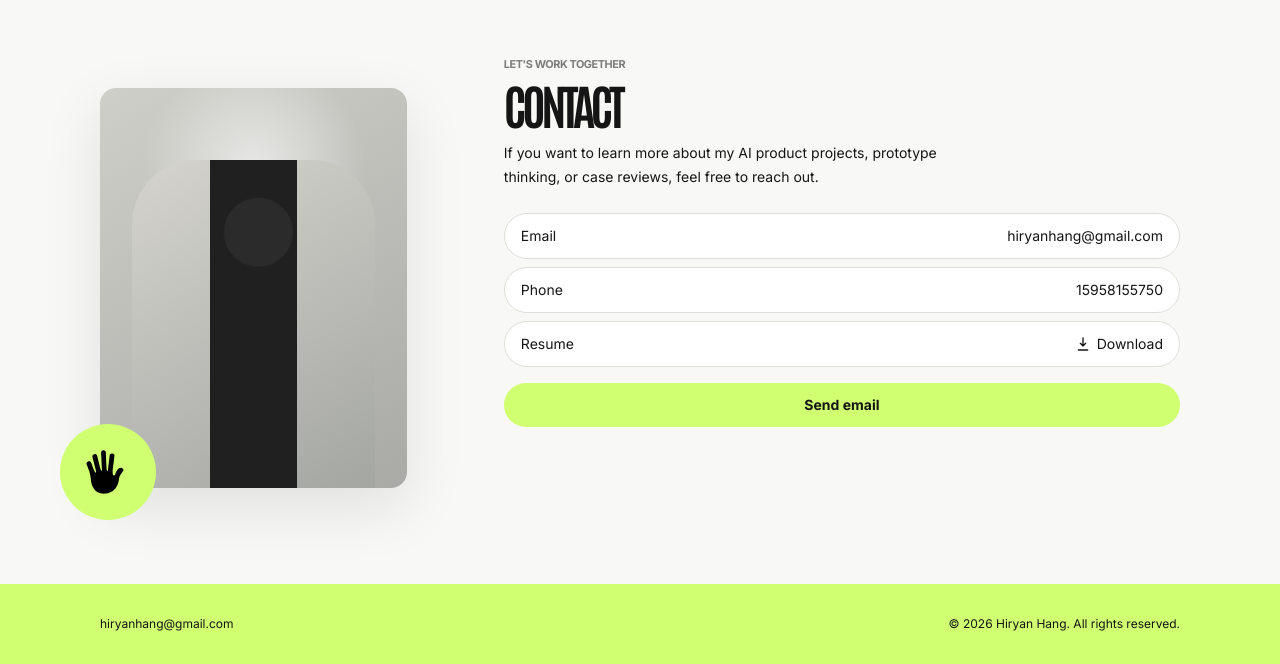
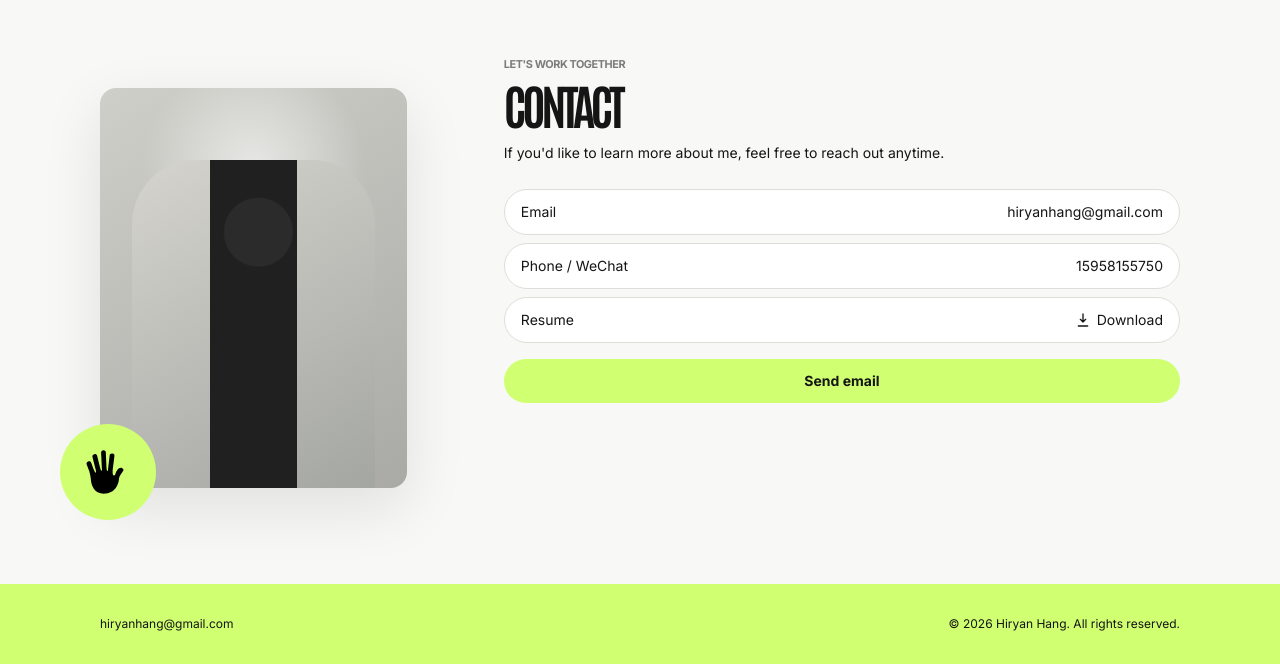
Before and after one commit to hiryan519/portfolio, a Next.js app: page / in a window 1280 px wide. Shown: the part 7752-8416 px from the top of the page. Built offline with nearby package versions, Linux system fonts and the light colour scheme.

Commit message:
Refine contact section copy

```diff
--- a/src/data/i18n.ts
+++ b/src/data/i18n.ts
@@ -160,11 +160,11 @@ export const i18n = {
       eyebrow: "Let's work together",
       title: "Contact",
       description:
-        "If you want to learn more about my AI product projects, prototype thinking, or case reviews, feel free to reach out.",
+        "If you'd like to learn more about me, feel free to reach out anytime.",
       action: "Send email",
       links: [
         { label: "Email", value: "hiryanhang@gmail.com", href: links.email },
-        { label: "Phone", value: "15958155750", href: links.linkedin },
+        { label: "Phone / WeChat", value: "15958155750", href: links.linkedin },
         { label: "Resume", value: "Download", href: links.resume, isDownload: true },
       ],
     },
@@ -323,11 +323,11 @@ export const i18n = {
       eyebrow: "Let's work together",
       title: "联系我",
       description:
-        "如果你想进一步了解我的 AI 产品项目、原型实践或案例复盘，欢迎联系我。",
+        "如果你想进一步了解我，欢迎随时联系",
       action: "发送邮件",
       links: [
         { label: "Email", value: "hiryanhang@gmail.com", href: links.email },
-        { label: "电话", value: "15958155750", href: links.linkedin },
+        { label: "电话/微信", value: "15958155750", href: links.linkedin },
         { label: "简历", value: "下载", href: links.resume, isDownload: true },
       ],
     },
```
